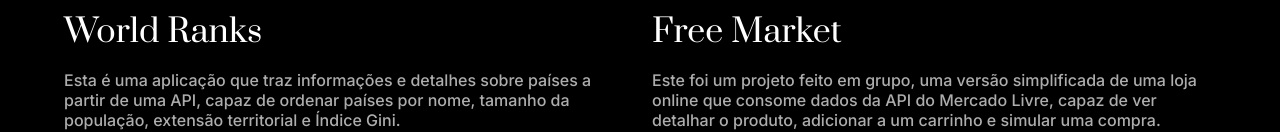
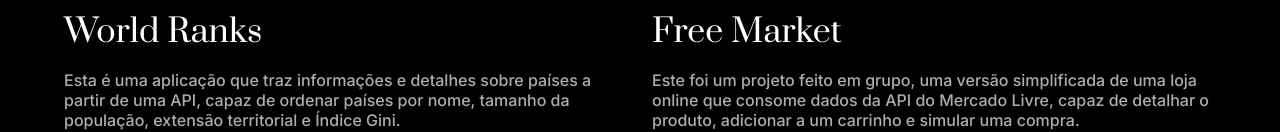
Before and after one commit to israelnazareth/israelnazareth.github.io, a React (Create React App) app: page / in a window 1280 px wide. Shown: the part 820-952 px from the top of the page. Built offline with nearby package versions, Linux system fonts and the light colour scheme.

Commit message:
refact description and navbar width

```diff
--- a/src/components/Navbar/Navbar.css
+++ b/src/components/Navbar/Navbar.css
@@ -50,7 +50,7 @@
   opacity: 0.98;
 }
 
-@media (min-width: 1024px) {
+@media (min-width: 1023px) {
   .navbar {
     display: flex;
     justify-content: center;
--- a/src/components/Projects/projectsData.json
+++ b/src/components/Projects/projectsData.json
@@ -9,7 +9,7 @@
   {
     "img": "https://i.imgur.com/iGDgKkO.jpg",
     "title": "Free Market",
-    "description": "Este foi um projeto feito em grupo, uma versão simplificada de uma loja online que consome dados da API do Mercado Livre, capaz de ver detalhar o produto, adicionar a um carrinho e simular uma compra.",
+    "description": "Este foi um projeto feito em grupo, uma versão simplificada de uma loja online que consome dados da API do Mercado Livre, capaz de detalhar o produto, adicionar a um carrinho e simular uma compra.",
     "githubURL": "https://github.com/israelnazareth/freemarket",
     "pageURL": "https://freemarket.vercel.app/"
   },
```
